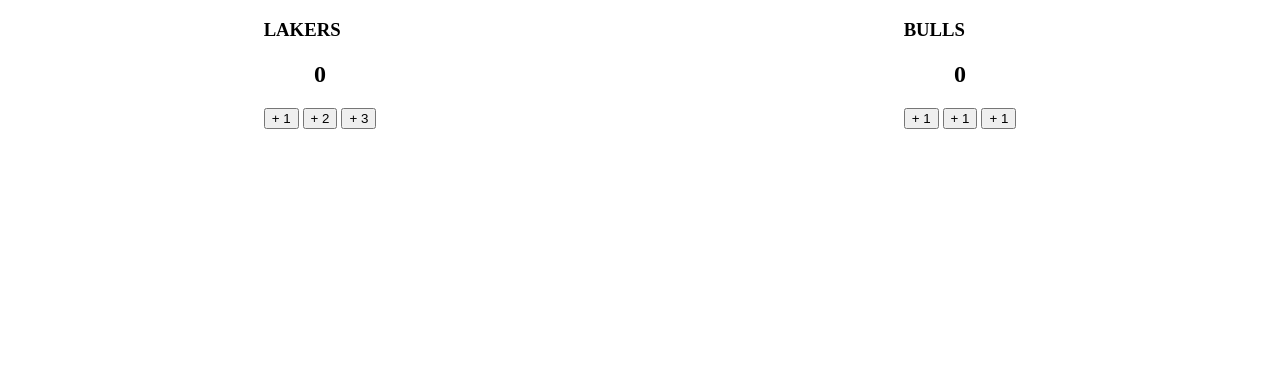
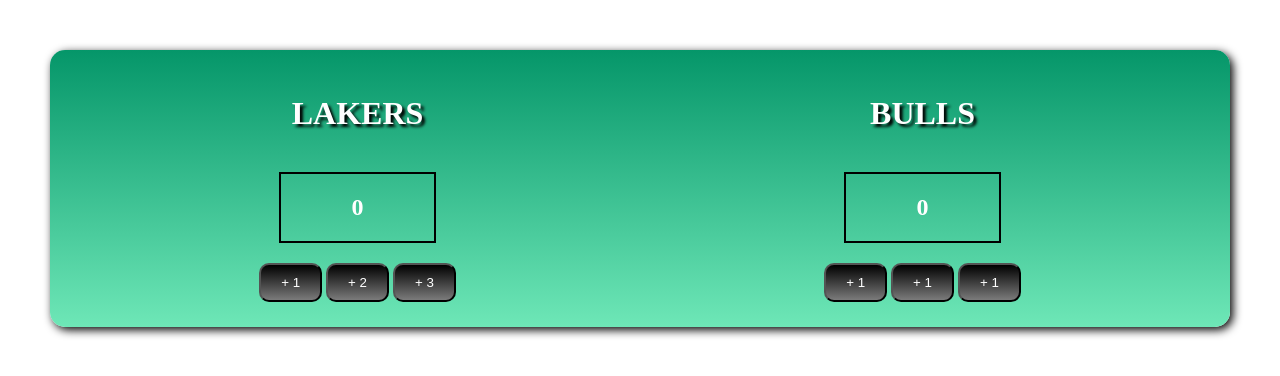
Before and after one commit to ImraanHoosen/Basketball-Scoreboard, a plain HTML site: page index.html in a window 1280 px wide. Drawn offline with Linux system fonts and the light colour scheme.

Commit message:
css styling of the scoreboard

```diff
--- a/styles.css
+++ b/styles.css
@@ -1,3 +1,8 @@
+* {
+  margin: 0;
+  padding: auto;
+}
+
 body {
   margin: 0;
 }
@@ -5,12 +10,42 @@ body {
 .container {
   display: flex;
   justify-content: space-around;
+  background-color: initial;
+  background-image: linear-gradient(#059669, #6ee7b7);
+  box-shadow: 3px 3px 10px #000000;
+  border-radius: 15px;
+  margin: 50px;
+  padding: 25px;
+}
+
+h3 {
+  text-align: center;
+  color: white;
+  padding: 20px;
+  text-shadow: 3px 3px 3px black;
+  font-size: 2em;
 }
 
 #home-score {
   text-align: center;
+  color: white;
+  padding: 20px;
+  border: 2px solid black;
+  margin: 20px;
 }
 
 #guest-score {
   text-align: center;
+  color: white;
+  padding: 20px;
+  border: 2px solid black;
+  margin: 20px;
 }
+
+button {
+  padding: 10px 20px 10px 20px;
+  border-radius: 10px;
+  background-color: initial;
+  background-image: linear-gradient(#000000, #7b7b7b);
+  color: white;
+}
```
